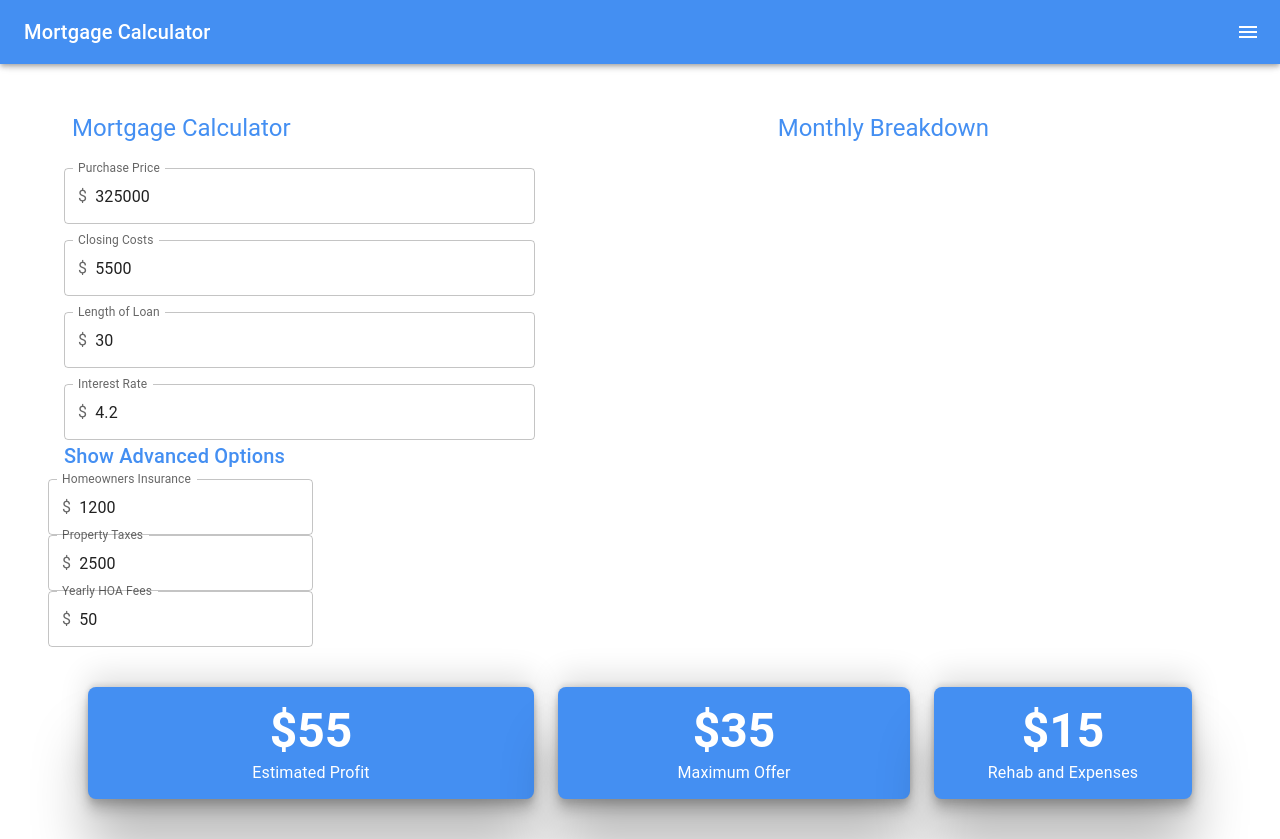
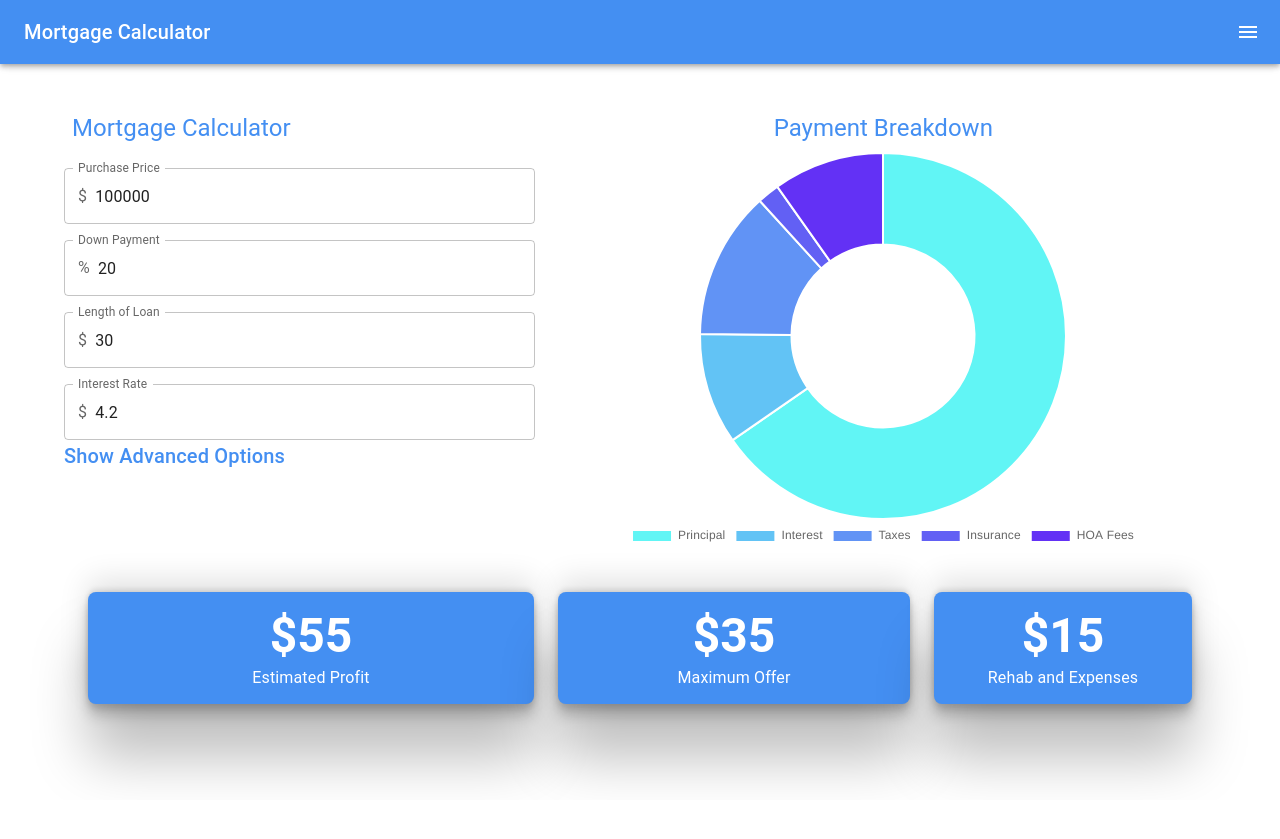
Before and after one commit to ryanevans253/react-calculators, a React (Create React App) app: page / in a window 1280 px wide. After the commit the page ends 800 px from the top, so only its background shows below. Built offline with nearby package versions, Linux system fonts and the light colour scheme.

Commit message:
chart updated

```diff
--- a/src/Mortgage.js
+++ b/src/Mortgage.js
@@ -3,12 +3,12 @@ import PersistentDrawerRight from "./components/drawerNav/Navigation.js";
 import MortgageInput from "./components/mortgageInput/MortgageInput.js";
 import { Grid } from "@mui/material";
 import { Container } from "@mui/material";
-import FlipChart from "./components/flipChart/FlipChart";
+import MortgageChart from "./components/mortgageChart/MortgageChart.js";
 import { Typography } from "@mui/material";
 import Results from "./components/flipResults/FlipResults";
 
 function Mortgage() {
-  const [purchasePrice, setPurchasePrice] = useState(325000);
+  const [purchasePrice, setPurchasePrice] = useState(100000);
   const [interestRate, setInterestRate] = useState(3.4);
   const [downPayment, setDownPayment] = useState(20);
   const [loanLength, setLoanLength] = useState(360);
@@ -19,21 +19,33 @@ function Mortgage() {
   const [yearlyInsurance, setYearlyInsurance] = useState(2200);
   const [yearlyHOA, setYearlyHOA] = useState(0);
 
-  const [monthlyMortgage, setMonthlyMortgage] = useState(99);
+  ///necessary calculations
+  const [principalAmount, setPrincipal] = useState(80000);
+  const [interestAmount, setInterestAmount] = useState(0);
+
+  //props to pass to chart
+  const [monthlyPrincipal, setMonthlyPrincipal] = useState(2000);
+  const [monthlyInterest, setMonthlyInterest] = useState(300);
+  const [monthlyTaxes, setMonthlyTaxes] = useState(400);
+  const [monthlyInsurance, setMonthlyInsurance] = useState(60);
+  const [monthlyHOAFees, setMonthlyHOAFees] = useState(300);
+
+  //useeffect to update state
 
   useEffect(() => {
-    setMonthlyMortgage(+purchasePrice * (+interestRate / 100 + 1));
-  }, []);
+    setPrincipal(purchasePrice - downPayment);
+    console.log("principal: " + principalAmount);
+  }, [purchasePrice, downPayment]);
 
-  //advanced options
-
+  console.log(typeof purchasePrice, downPayment);
+  console.log(downPayment);
   return (
     <div className="App">
       <PersistentDrawerRight title="Mortgage Calculator" />
       <Container maxWidth="lg">
         <Grid container spacing={2}>
           <Grid item xs={12} md={5}>
-            <MortgageInput />
+            <MortgageInput purchasePrice={setPurchasePrice} />
           </Grid>
           <Grid item xs={12} md={7}>
             <Container maxWidth="sm">
@@ -44,8 +56,15 @@ function Mortgage() {
                 component="div"
                 sx={{ mx: 1, color: "#448FF2" }}
               >
-                Monthly Breakdown
+                Payment Breakdown
               </Typography>
+              <MortgageChart
+                principal={monthlyPrincipal}
+                interest={monthlyInterest}
+                taxes={monthlyTaxes}
+                insurance={monthlyInsurance}
+                hoa={monthlyHOAFees}
+              />
             </Container>
           </Grid>
         </Grid>
--- a/src/components/mortgageChart/MortgageChart.js
+++ b/src/components/mortgageChart/MortgageChart.js
@@ -3,12 +3,6 @@ import "chart.js/auto";
 import { Doughnut } from "react-chartjs-2";
 
 export default function MortgageChart(props) {
-  //   let pp = (props.commission / 100) * props.arv;
-  //   let repair = props.repair;
-  //   let holding = props.holdingCost * props.holdingTime;
-  //   let pClosing = props.purchaseClosingCosts;
-  //   let sClosing = props.salesClosingCosts;
-
   const options = {
     responsive: true,
     plugins: {
@@ -24,24 +18,24 @@ export default function MortgageChart(props) {
   };
 
   let data = {
-    labels: [
-      "Sales Commission",
-      "Holding Costs",
-      "Purchase Closing Costs",
-      "Sale Closing Costs",
-      "Repair Costs",
-    ],
+    labels: ["Principal", "Interest", "Taxes", "Insurance", "HOA Fees"],
 
     datasets: [
       {
-        // data: [comm, holding, pClosing, sClosing, repair], //original from other chart
-        data: [1, 2, 3, 4, 5],
+        data: [
+          props.principal,
+          props.interest,
+          props.taxes,
+          props.insurance,
+          props.hoa,
+        ],
+        // data: [1, 2, 3, 4, 5],
         backgroundColor: [
-          "#056CF2",
-          "#448FF2",
-          "#F2F2F2",
-          "#F2B807",
-          "#F2A007",
+          "rgba(97,245,245)",
+          "rgba(98,195,245)",
+          "rgba(97,147,245)",
+          "rgba(98,96,244)",
+          "rgba(99,49,245)",
         ],
       },
     ],
@@ -62,3 +56,9 @@ export default function MortgageChart(props) {
 // "rgba(99,49,245)",
 
 //
+//blues and yellows
+// "#056CF2",
+//           "#448FF2",
+//           "#F2F2F2",
+//           "#F2B807",
+//           "#F2A007",
--- a/src/components/mortgageInput/MortgageInput.js
+++ b/src/components/mortgageInput/MortgageInput.js
@@ -14,7 +14,7 @@ export default function MortgageInput(props) {
   //       : setAdvancedOptions("display: none");
   //   };
 
-  const [advancedOptions, setAdvancedOptions] = useState(false);
+  const [advancedOptions, setAdvancedOptions] = useState(true);
 
   const handleAdvancedToggle = () => setAdvancedOptions(!advancedOptions);
 
@@ -34,8 +34,8 @@ export default function MortgageInput(props) {
         <Grid item xs={12}>
           <TextField
             fullWidth
-            // onChange={handlePurchaseChange}
-            defaultValue={325000}
+            onChange={props.purchasePrice}
+            defaultValue={100000}
             label="Purchase Price"
             id="outlined-start-adornment"
             InputProps={{
@@ -49,12 +49,12 @@ export default function MortgageInput(props) {
           <TextField
             fullWidth
             // onChange={handleClosingChange}
-            defaultValue={5500}
-            label="Closing Costs"
+            defaultValue={20}
+            label="Down Payment"
             id="outlined-start-adornment"
             InputProps={{
               startAdornment: (
-                <InputAdornment position="start">$</InputAdornment>
+                <InputAdornment position="start">%</InputAdornment>
               ),
             }}
           />
@@ -89,6 +89,7 @@ export default function MortgageInput(props) {
         </Grid>
         {/* /////////////////////////////////////////////////////////////////////////// extras */}
         <Typography
+          className="advancedOptionsLink"
           onClick={handleAdvancedToggle}
           variant="h6"
           gutterBottom
@@ -97,8 +98,7 @@ export default function MortgageInput(props) {
         >
           Show Advanced Options
         </Typography>
-        <div className={advancedOptions ? "hide" : ""}>
-          <Grid item xs={12}>
+        <Grid className={advancedOptions ? "hide" : ""} item xs={12}>
           <TextField
             fullWidth
             // onChange={handleClosingChange}
@@ -112,7 +112,7 @@ export default function MortgageInput(props) {
             }}
           />
         </Grid>
-          <Grid item xs={12}>
+        <Grid className={advancedOptions ? "hide" : ""} item xs={12}>
           <TextField
             fullWidth
             // onChange={handleClosingChange}
@@ -126,7 +126,7 @@ export default function MortgageInput(props) {
             }}
           />
         </Grid>
-          <Grid item xs={12}>
+        <Grid className={advancedOptions ? "hide" : ""} item xs={12}>
           <TextField
             fullWidth
             // onChange={handleClosingChange}
@@ -140,7 +140,6 @@ export default function MortgageInput(props) {
             }}
           />
         </Grid>
-        </div>
       </Grid>
     </div>
   );
--- a/src/components/mortgageInput/mortgageInput.css
+++ b/src/components/mortgageInput/mortgageInput.css
@@ -1,3 +1,7 @@
 .hide {
   display: none;
 }
+
+.advancedOptionsLink {
+  cursor: pointer;
+}
```
Lines whose indentation alone changed are shown as unchanged.
